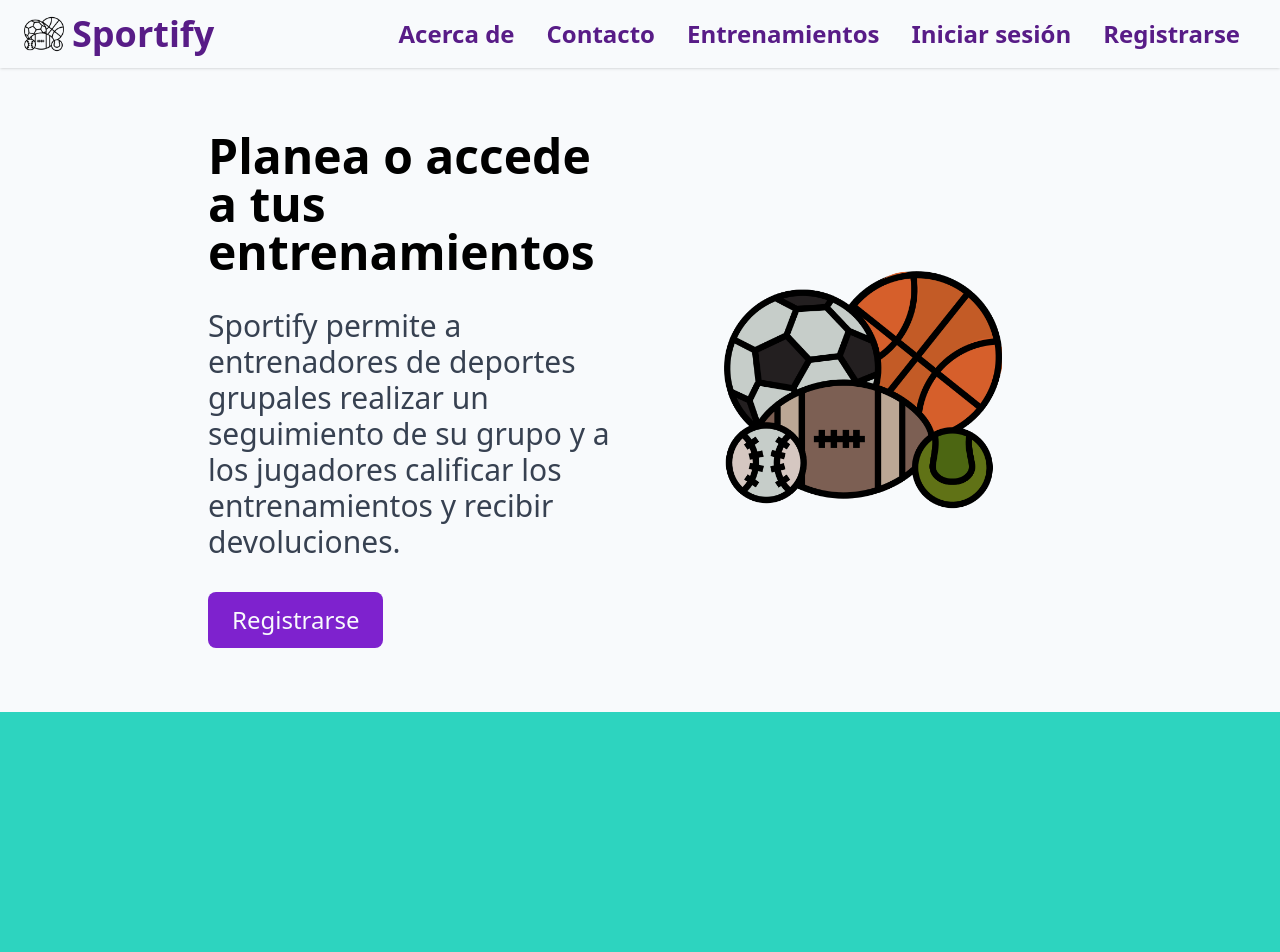
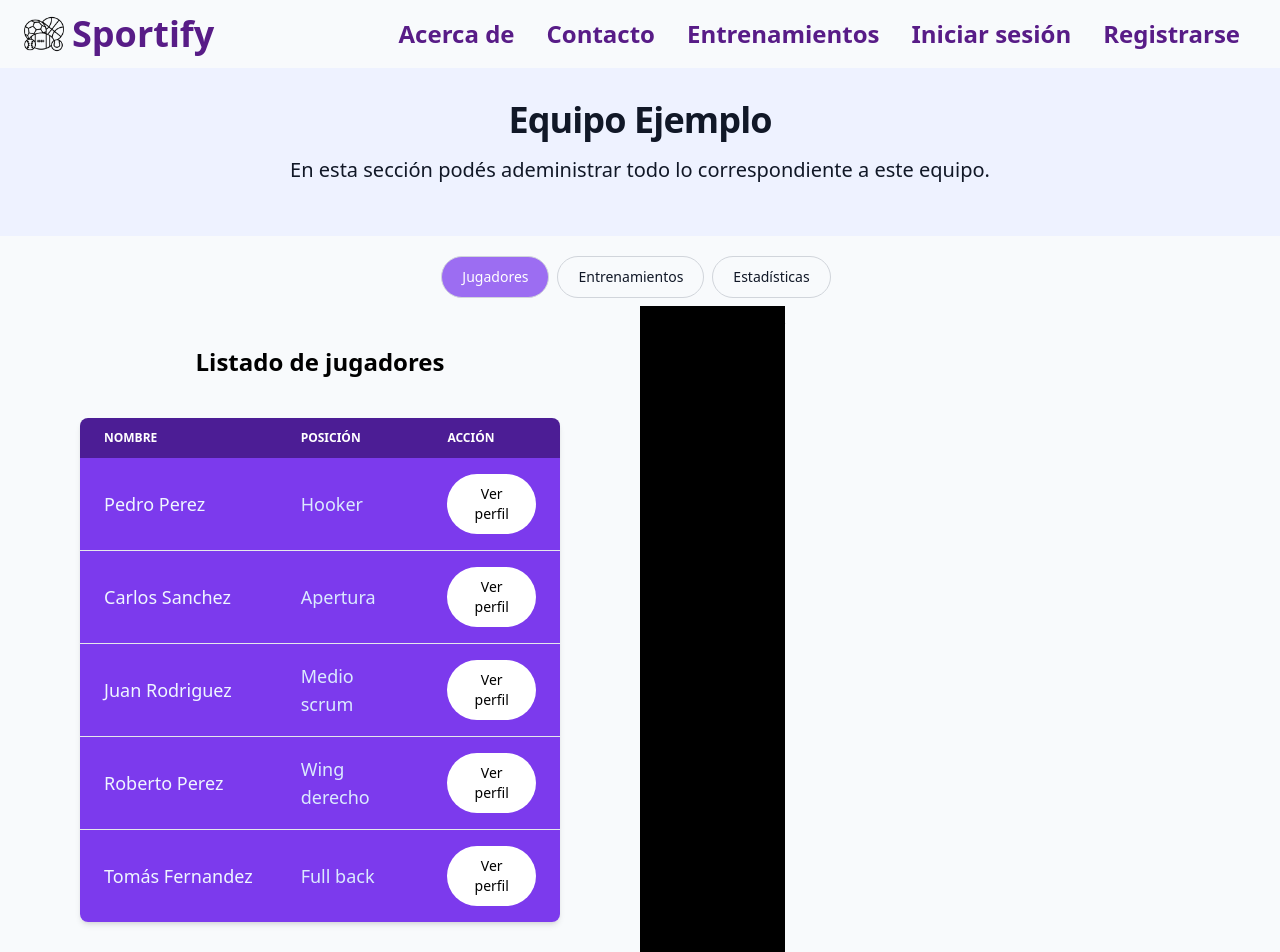
Before and after one commit to Lucho-Castagno/Sportify-prototype, a Vue app: page /team in a window 1280 px wide. Before the commit this address led to /. Shown: the top 952 px of the page. Built offline with nearby package versions, Linux system fonts and the light colour scheme.

Commit message:
team actions

```diff
--- a/src/components/Header.vue
+++ b/src/components/Header.vue
@@ -2,13 +2,18 @@
     <section class="bg-indigo-50">
   <div class="py-4 px-4 mx-auto max-w-screen-xl lg:py-8 lg:px-6">
       <div class="mx-auto max-w-screen-md text-center mb-8 lg:mb-0">
-          <h2 class="mb-4 text-4xl tracking-tight font-extrabold text-gray-900">Entrenamientos</h2>
-          <p class="mb-5 font-light text-gray-500 sm:text-xl dark:text-gray-400">En esta sección podés adeministrar los entrenamientos de cada mes.</p>
+          <h2 class="mb-4 text-4xl tracking-tight font-extrabold text-gray-900">{{title}}</h2>
+          <p class="mb-5 font-light text-gray-900 sm:text-xl">{{description}}</p>
       </div>
   </div>
 </section>
 </template>
 
 <script>
-export default {}
+export default {
+    props: {
+        title: String,
+        description: String
+    }
+}
 </script>
--- /dev/null
+++ b/src/components/Team/Players.vue
@@ -0,0 +1,19 @@
+<template>
+    <div class="flex">
+        <PlayersList />
+        <PlayersRequests />
+    </div>
+</template>
+
+<script>
+import PlayersList from './PlayersList.vue'
+import PlayersRequests from './PlayersRequests.vue';
+
+export default {
+name: 'Players',
+components: {
+    PlayersList,
+    PlayersRequests
+}
+}
+</script>
--- /dev/null
+++ b/src/components/Team/PlayersList.vue
@@ -0,0 +1,84 @@
+<template>
+    <div class="h-full w-[50%] px-20 py-10">
+        <h2 class="text-2xl font-bold mb-10 text-center">Listado de jugadores</h2>
+        <div class="relative overflow-x-auto shadow-md sm:rounded-lg">
+            <table class="w-full text-sm text-left text-blue-100">
+                <thead class="text-xs text-white uppercase bg-sportify-purple-3">
+                    <tr>
+                        <th scope="col" class="px-6 py-3 text-md">
+                            Nombre
+                        </th>
+                        <th scope="col" class="px-6 py-3 text-md">
+                            Posición
+                        </th>
+                        <th scope="col" class="px-6 py-3 text-md">
+                            Acción
+                        </th>
+                    </tr>
+                </thead>
+                <tbody>
+                    <tr class="bg-sportify-purple-2 border-b border-white-400">
+                        <th scope="row" class="px-6 py-4 font-medium text-blue-50 whitespace-nowrap text-lg">
+                            Pedro Perez
+                        </th>
+                        <td class="px-6 py-4 text-lg">
+                            Hooker
+                        </td>
+                        <td class="px-6 py-4">
+                            <button type="button" class="text-black bg-white hover:bg-gray-200 focus:outline-none focus:ring-4 focus:ring-gray-300 font-medium rounded-full text-sm px-5 py-2.5 text-center">Ver perfil</button>
+                        </td>
+                    </tr>
+                    <tr class="bg-sportify-purple-2 border-b border-white-400 text-lg">
+                        <th scope="row" class="px-6 py-4 font-medium text-blue-50 whitespace-nowrap text-lg">
+                            Carlos Sanchez
+                        </th>
+                        <td class="px-6 py-4">
+                            Apertura
+                        </td>
+                        <td class="px-6 py-4">
+                            <button type="button" class="text-black bg-white hover:bg-gray-200 focus:outline-none focus:ring-4 focus:ring-gray-300 font-medium rounded-full text-sm px-5 py-2.5 text-center">Ver perfil</button>
+                        </td>
+                    </tr>
+                    <tr class="bg-sportify-purple-2 border-b border-white-400">
+                        <th scope="row" class="px-6 py-4 font-medium text-blue-50 whitespace-nowrap text-lg">
+                            Juan Rodriguez
+                        </th>
+                        <td class="px-6 py-4 text-lg">
+                            Medio scrum
+                        </td>
+                        <td class="px-6 py-4">
+                            <button type="button" class="text-black bg-white hover:bg-gray-200 focus:outline-none focus:ring-4 focus:ring-gray-300 font-medium rounded-full text-sm px-5 py-2.5 text-center">Ver perfil</button>
+                        </td>
+                    </tr>
+                    <tr class="bg-sportify-purple-2 border-b border-white-400">
+                        <th scope="row" class="px-6 py-4 font-medium text-blue-50 whitespace-nowrap text-lg">
+                            Roberto Perez
+                        </th>
+                        <td class="px-6 py-4 text-lg">
+                            Wing derecho
+                        </td>
+                        <td class="px-6 py-4">
+                            <button type="button" class="text-black bg-white hover:bg-gray-200 focus:outline-none focus:ring-4 focus:ring-gray-300 font-medium rounded-full text-sm px-5 py-2.5 text-center">Ver perfil</button>
+                        </td>
+                    </tr>
+                    <tr class="bg-sportify-purple-2 border-white-40">
+                        <th scope="row" class="px-6 py-4 font-medium text-blue-50 whitespace-nowrap text-lg">
+                            Tomás Fernandez
+                        </th>
+                        <td class="px-6 py-4 text-lg">
+                            Full back
+                        </td>
+                        <td class="px-6 py-4">
+                            <button type="button" class="text-black bg-white hover:bg-gray-200 focus:outline-none focus:ring-4 focus:ring-gray-300 font-medium rounded-full text-sm px-5 py-2.5 text-center">Ver perfil</button>
+                        </td>
+                    </tr>
+                </tbody>
+            </table>
+        </div>
+
+    </div>
+</template>
+
+<script>
+export default {}
+</script>
--- /dev/null
+++ b/src/components/Team/PlayersRequests.vue
@@ -0,0 +1,10 @@
+<template>
+    <div class="bg-black">
+        <h1>HOLAAAAAAAAAAA</h1>
+    </div>
+
+</template>
+
+<script>
+export default {}
+</script>
--- /dev/null
+++ b/src/components/Team/TeamActions.vue
@@ -0,0 +1,54 @@
+<template>
+    <div class="flex justify-center mt-5">
+        <button @click="players()"  :class="playersActive ? 'bg-sportify-purple text-white hover:bg-sportify-purple-2' : ''" type="button" class=" text-gray-900 border border-gray-300 focus:outline-none hover:bg-gray-100  font-medium rounded-full text-sm px-5 py-2.5 mr-2 mb-2" >Jugadores</button>
+        <button @click="training()" :class="trainingActive ? 'bg-sportify-purple text-white hover:bg-sportify-purple-2' : ''" type="button" class="text-gray-900  border border-gray-300 focus:outline-none hover:bg-gray-100 font-medium rounded-full text-sm px-5 py-2.5 mr-2 mb-2">Entrenamientos</button>
+        <button @click="statistics()" :class="statisticsActive ? 'bg-sportify-purple text-white hover:bg-sportify-purple-2' : ''" type="button" class="text-gray-900  border border-gray-300 focus:outline-none hover:bg-gray-100 font-medium rounded-full text-sm px-5 py-2.5 mr-2 mb-2">Estadísticas</button>
+    </div>
+
+</template>
+
+<script>
+export default {
+    props: {
+        playersActive: Boolean,
+        trainingActive: Boolean,
+        statistics: Boolean
+    },
+    methods: {
+        players() {
+            this.playersActive = true;
+            this.trainingActive = false;
+            this.statisticsActive = false;
+            this.$emit('players')
+        },
+        training() {
+            this.playersActive = false;
+            this.trainingActive = true;
+            this.statisticsActive = false;
+            this.$emit('training')
+        },
+        statistics() {
+            this.playersActive = false;
+            this.trainingActive = false;
+            this.statisticsActive = true;
+            this.$emit('statistics')
+        }
+    },
+    data() {
+        return {
+            playersActive: true,
+            trainingActive: false,
+            statisticsActive: false
+        }
+    }
+}
+</script>
+
+<style>
+.active {
+    background-color: green;
+}
+.nonactive {
+    background-color: gray;
+}
+</style>
--- a/src/components/Training/TrainingList.vue
+++ b/src/components/Training/TrainingList.vue
@@ -15,7 +15,7 @@
                 </select>
          </div>
         <div class="flex h-full items-center justify-center">
-                <div class="grid grid-cols-1  lg:grid-cols-2 2xl:grid-cols-3 gap-10 p-10 xs:p-15 sm:p-20">
+                <div class="grid grid-cols-1  lg:grid-cols-2 2xl:grid-cols-3 gap-10 2xl:p-10 xs:p-15 sm:p-20">
                         <TrainingCard />
                         <TrainingCard />
                         <TrainingCard />
--- a/src/router/index.js
+++ b/src/router/index.js
@@ -3,6 +3,8 @@ import HomeView from '../views/HomeView.vue'
 import AboutView from '../views/AboutView.vue'
 import LoginView from '../views/LoginView.vue'
 import TrainingView from '../views/TrainingView.vue'
+import TeamView from '../views/TeamView.vue'
+
 
 const routes = [
   {
@@ -26,6 +28,11 @@ const routes = [
     component: TrainingView
   },
   {
+    path: '/team',
+    name: 'TeamView',
+    component: TeamView
+  },
+  {
     path: '/:catchAll(.*)',
     redirect: '/'
   }
--- /dev/null
+++ b/src/views/TeamView.vue
@@ -0,0 +1,32 @@
+<template>
+    <Header title="Equipo Ejemplo" description="En esta sección podés adeministrar todo lo correspondiente a este equipo." />
+    <div class="flex justify-center">
+        <TeamActions @players="selectedAction='Players'" @training="selectedAction='TrainingList'" @statistics="selectedAction='Statistics'"/>
+    </div>
+    <component :is="selectedAction"/>
+
+</template>
+
+<script>
+import PlayersList from '@/components/Team/PlayersList.vue'
+import Header from '../components/Header.vue';
+import TeamActions from '@/components/Team/TeamActions.vue'
+import Players from '../components/Team/Players.vue';
+import PlayersRequests from '../components/Team/PlayersRequests.vue';
+import TrainingList from '../components/Training/TrainingList.vue';
+
+export default {
+name: 'TeamView',
+components: {
+    PlayersList,
+    Header,
+    TeamActions,
+    PlayersRequests,
+    Players,
+    TrainingList,
+},
+data() {
+    return {selectedAction: 'Players'}
+}
+}
+</script>
--- a/src/views/TrainingView.vue
+++ b/src/views/TrainingView.vue
@@ -1,5 +1,5 @@
 <template>
-    <Header />
+    <Header title="Entrenamientos" description="En esta sección podés adeministrar los entrenamientos de cada mes." />
     <TrainingList />
 </template>
 
```
